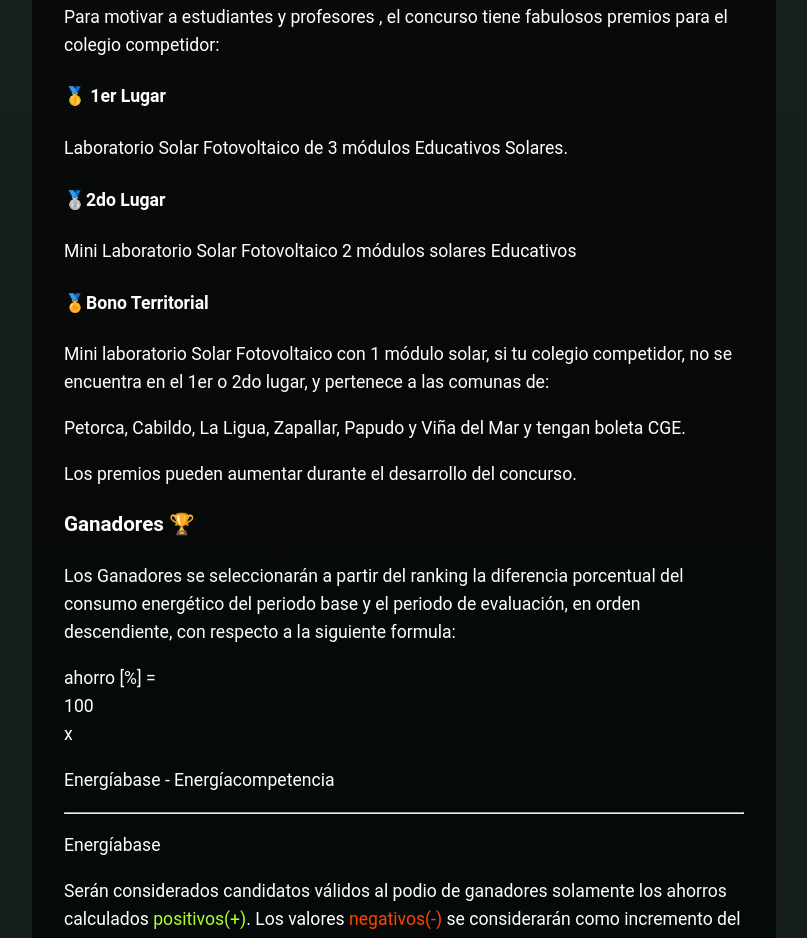
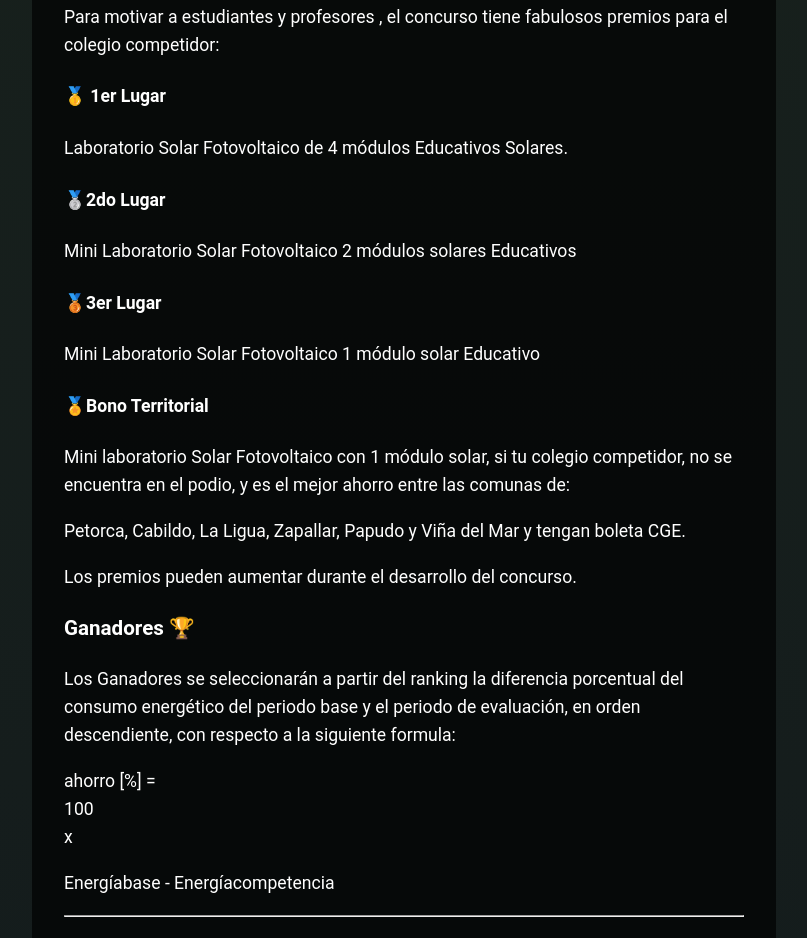
Before and after one commit to ccnmagnoo/energy-challenge, an Astro site: page /rules/2026 in a window 1280 px wide. Shown: the part 1379-2317 px from the top of the page, without its empty margins (236-1043 px from the left). Built offline with nearby package versions, Linux system fonts and the light colour scheme; Astro itself is replaced by a stand-in of ours.

Commit message:
update prices

```diff
--- a/src/components/ContentPage.astro
+++ b/src/components/ContentPage.astro
@@ -190,6 +190,7 @@ import HeroLogo from './HeroLogo.astro';
             display:flex;
             flex-direction: row;
             justify-content: center;
+            align-content: flex-start;
             gap:10px;
             flex:1;
             flex-wrap: wrap;
--- a/src/pages/rules/2026.astro
+++ b/src/pages/rules/2026.astro
@@ -52,17 +52,20 @@ import { ctx } from '../../models/ChallengeContext'
                 <div>
 
                     <h4>🥇 1er Lugar</h4>
-                    <p>Laboratorio Solar Fotovoltaico de <bold>3 módulos</bold> Educativos Solares.</p>
+                    <p>Laboratorio Solar Fotovoltaico de <bold>4 módulos</bold> Educativos Solares.</p>
                 </div>
                 <div>
-
                     <h4>🥈2do Lugar</h4>
                     <p>Mini Laboratorio Solar Fotovoltaico <bold>2 módulos</bold> solares Educativos</p>
                 </div>
                 <div>
+                    <h4>🥉3er Lugar</h4>
+                    <p>Mini Laboratorio Solar Fotovoltaico <bold>1 módulo</bold> solar Educativo</p>
+                </div>
+                <div>
                     <h4>🏅Bono Territorial</h4>
                     <p>Mini laboratorio Solar Fotovoltaico con <bold>1 módulo solar</bold>, si tu colegio competidor,
-                        no se encuentra en el 1er o 2do lugar, y  pertenece a las comunas de:
+                        no se encuentra en el podio, y  es el mejor ahorro entre las comunas de:
                     </p>
                     <p>
                         Petorca, Cabildo, La Ligua, Zapallar, Papudo y Viña del Mar y <bold>tengan boleta CGE</bold>.
```
